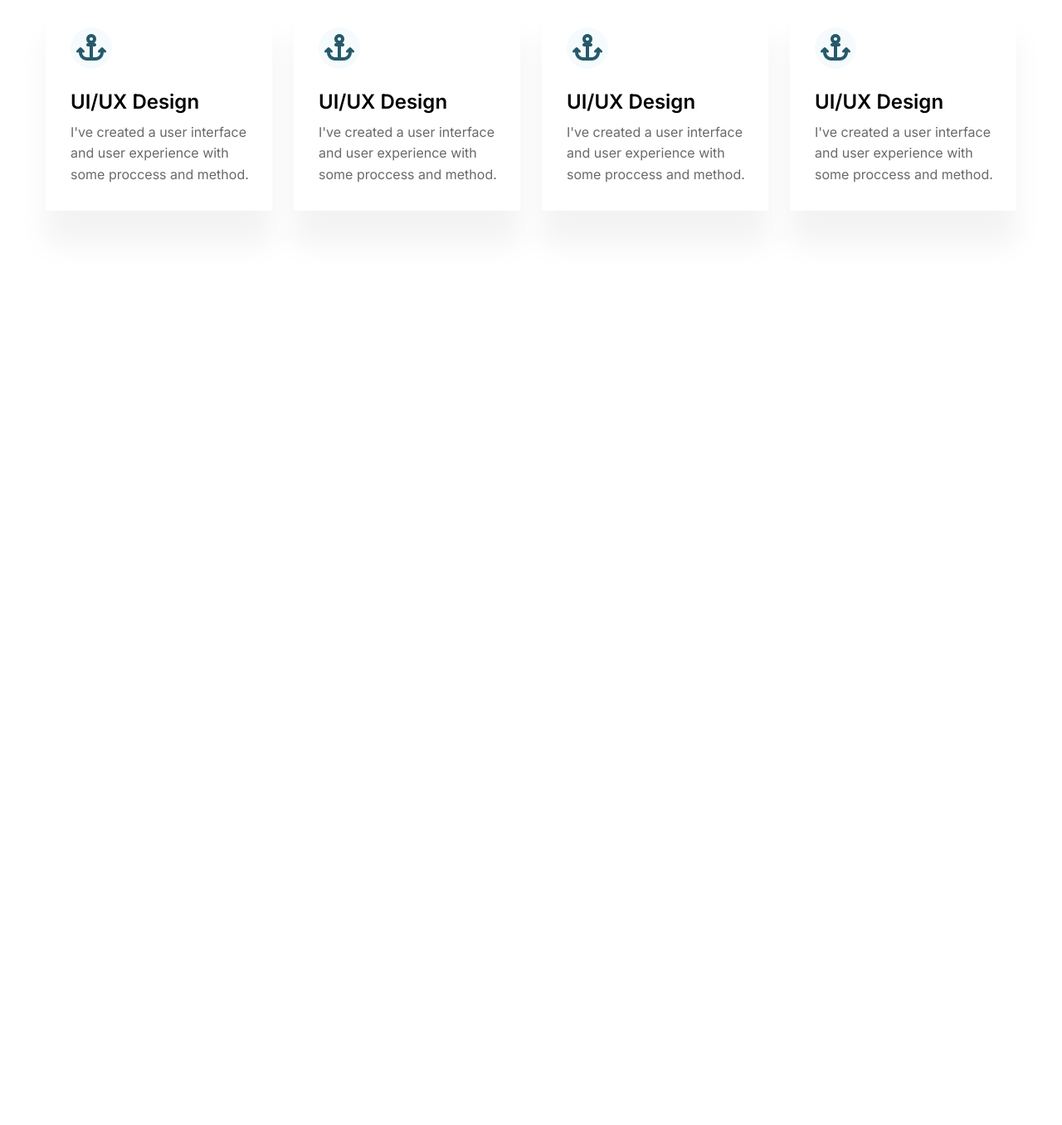
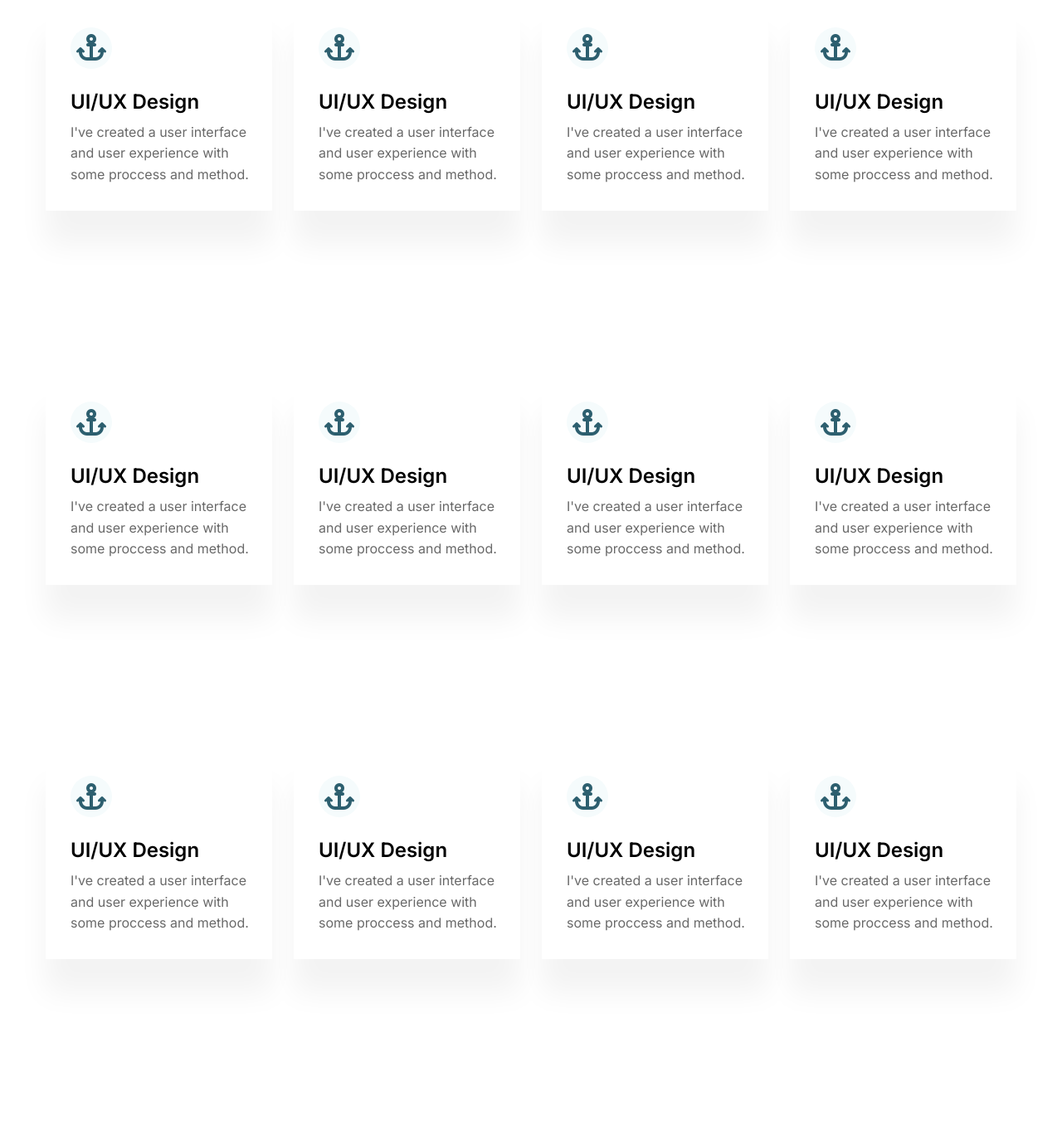
Before and after one commit to QodirovDeveloper/portfolio, a website: page index.html in a window 1280 px wide. Shown: the part 1576-2932 px from the top of the page at 83% size. Before the commit the page ends 2030 px from the top, so only its background shows below. Drawn offline with nearby package versions, Linux system fonts and the light colour scheme; a web font is replaced by a local one.

Commit message:
aos added

```diff
--- a/index.html
+++ b/index.html
@@ -4,11 +4,11 @@
 <head>
   <meta charset="UTF-8">
   <meta name="viewport" content="width=device-width, initial-scale=1.0">
+  <link href="https://unpkg.com/aos@2.3.1/dist/aos.css" rel="stylesheet">
   <link rel="stylesheet" href="src/css/style.css">
   <link rel="stylesheet" href="src/css/fonts.css">
   <link rel="stylesheet" href="src/css/normalize.css">
   <link rel="stylesheet" href="https://cdnjs.cloudflare.com/ajax/libs/font-awesome/6.5.1/css/all.min.css">
-
   <title>Portfolio</title>
 </head>
 
@@ -45,7 +45,8 @@
             Hey, I’m Musa
           </span>
           <h1>Building Digital Products, Brands & Experience.</h1>
-          <p class="hero__p">A Product Design and Visual Designer in SF I”m Specialize in UI/UX, Responsive web design, and visual
+          <p class="hero__p">A Product Design and Visual Designer in SF I”m Specialize in UI/UX, Responsive web design,
+            and visual
             Development. </p>
           <div>
             <a class="btn btn-secondary" href="#">Hire Me</a>
@@ -79,8 +80,6 @@
     </div>
   </header>
 
-
-
   <div class="container">
 
     <div class="main">
@@ -104,7 +103,13 @@
       <h2 class="main-h2">
         Building Digital Product With Better Experience
       </h2>
+
+      <div data-aos="fade-up">
+
         <div class="main-box">
+
+
+
 
           <div class="main-box1">
             <span>
@@ -115,6 +120,115 @@
               and user experience with
               some proccess and method.</p>
           </div>
+
+
+
+
+          <div class="main-box1">
+            <span>
+              <i class="fa-solid fa-anchor fa-fade fa-2xl" style="color: #265A6A;"></i>
+            </span>
+            <h3>UI/UX Design</h3>
+            <p>I've created a user interface
+              and user experience with
+              some proccess and method.</p>
+          </div>
+
+          <div class="main-box1">
+            <span>
+              <i class="fa-solid fa-anchor fa-fade fa-2xl" style="color: #265A6A;"></i>
+            </span>
+            <h3>UI/UX Design</h3>
+            <p>I've created a user interface
+              and user experience with
+              some proccess and method.</p>
+          </div>
+
+          <div class="main-box1">
+            <span>
+              <i class="fa-solid fa-anchor fa-fade fa-2xl" style="color: #265A6A;"></i>
+            </span>
+            <h3>UI/UX Design</h3>
+            <p>I've created a user interface
+              and user experience with
+              some proccess and method.</p>
+          </div>
+        </div>
+
+      </div>
+
+      <div data-aos="flip-left">
+
+        <div class="main-box">
+
+
+
+
+          <div class="main-box1">
+            <span>
+              <i class="fa-solid fa-anchor fa-fade fa-2xl" style="color: #265A6A;"></i>
+            </span>
+            <h3>UI/UX Design</h3>
+            <p>I've created a user interface
+              and user experience with
+              some proccess and method.</p>
+          </div>
+
+
+
+
+          <div class="main-box1">
+            <span>
+              <i class="fa-solid fa-anchor fa-fade fa-2xl" style="color: #265A6A;"></i>
+            </span>
+            <h3>UI/UX Design</h3>
+            <p>I've created a user interface
+              and user experience with
+              some proccess and method.</p>
+          </div>
+
+          <div class="main-box1">
+            <span>
+              <i class="fa-solid fa-anchor fa-fade fa-2xl" style="color: #265A6A;"></i>
+            </span>
+            <h3>UI/UX Design</h3>
+            <p>I've created a user interface
+              and user experience with
+              some proccess and method.</p>
+          </div>
+
+          <div class="main-box1">
+            <span>
+              <i class="fa-solid fa-anchor fa-fade fa-2xl" style="color: #265A6A;"></i>
+            </span>
+            <h3>UI/UX Design</h3>
+            <p>I've created a user interface
+              and user experience with
+              some proccess and method.</p>
+          </div>
+        </div>
+
+      </div>
+
+      <div data-aos="flip-down">
+
+        <div class="main-box">
+
+
+
+
+          <div class="main-box1">
+            <span>
+              <i class="fa-solid fa-anchor fa-fade fa-2xl" style="color: #265A6A;"></i>
+            </span>
+            <h3>UI/UX Design</h3>
+            <p>I've created a user interface
+              and user experience with
+              some proccess and method.</p>
+          </div>
+
+
+
 
           <div class="main-box1">
             <span>
@@ -147,10 +261,15 @@
           </div>
         </div>
       </div>
+
     </div>
 
+  </div>
 
-
+  <script src="https://unpkg.com/aos@2.3.1/dist/aos.js"></script>
+  <script>
+    AOS.init();
+  </script>
 
 </body>
 </html>
--- /dev/null
+++ b/package.json
@@ -0,0 +1,5 @@
+{
+  "dependencies": {
+    "aos": "^2.3.4"
+  }
+}
```
Also changed, not shown: 1 other file. Lines whose indentation alone changed are shown as unchanged.
